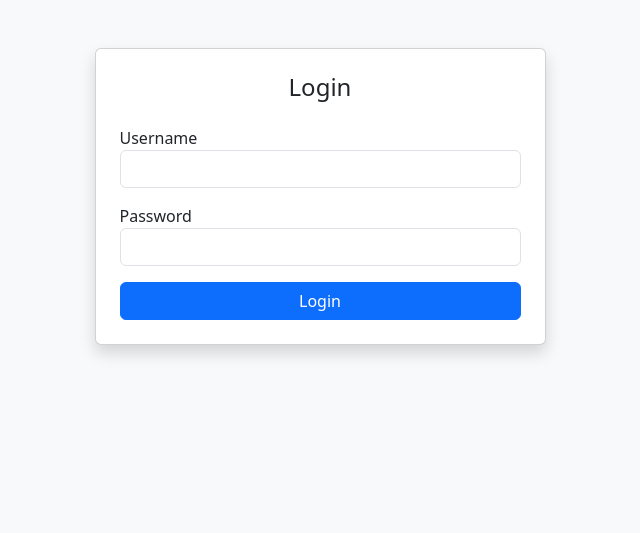
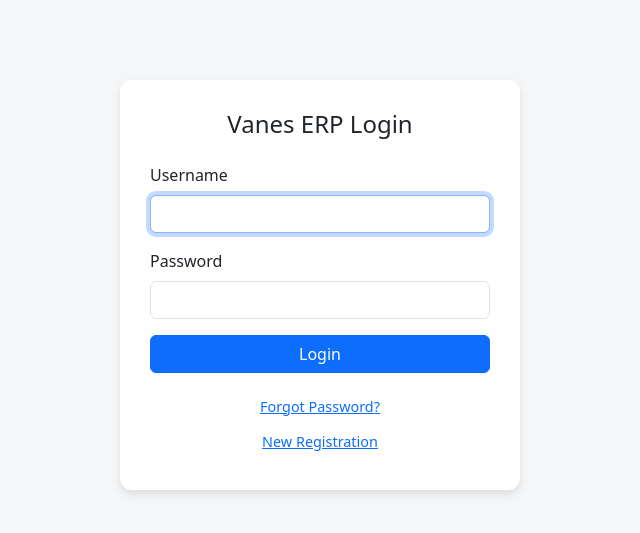
Before and after one commit to Madhan12-tech/Vanes_erp, a Flask app: page / in a window 1280 px wide. Shown: the top 533 px of the page, without its empty margins (320-960 px from the left). Run offline with Flask 3, Linux system fonts and the light colour scheme.

Commit message:
Update login.html

```diff
--- a/templates/login.html
+++ b/templates/login.html
@@ -2,38 +2,60 @@
 <html lang="en">
 <head>
   <meta charset="UTF-8">
-  <title>Login</title>
+  <title>Login - Vanes ERP</title>
   <link href="https://cdn.jsdelivr.net/npm/bootstrap@5.3.0/dist/css/bootstrap.min.css" rel="stylesheet">
+  <style>
+    body {
+      background: #f4f6f8;
+    }
+    .login-box {
+      max-width: 400px;
+      margin: 80px auto;
+      padding: 30px;
+      background: #fff;
+      border-radius: 12px;
+      box-shadow: 0 4px 8px rgba(0,0,0,0.1);
+    }
+    .btn-link {
+      font-size: 0.9rem;
+    }
+  </style>
 </head>
-<body class="bg-light">
-  <div class="container mt-5">
-    <div class="row justify-content-center">
-      <div class="col-md-5">
-        <div class="card shadow p-4">
-          <h4 class="text-center mb-4">Login</h4>
+<body>
+  <div class="login-box">
+    <h4 class="text-center mb-4">Vanes ERP Login</h4>
+
     {% with messages = get_flashed_messages(with_categories=true) %}
       {% if messages %}
         {% for category, message in messages %}
-                <div class="alert alert-{{ category }}">{{ message }}</div>
+          <div class="alert alert-{{ category }} alert-dismissible fade show" role="alert">
+            {{ message }}
+            <button type="button" class="btn-close" data-bs-dismiss="alert"></button>
+          </div>
         {% endfor %}
       {% endif %}
     {% endwith %}
+
     <form method="POST">
       <div class="mb-3">
-              <label>Username</label>
-              <input type="text" name="username" class="form-control" required>
+        <label for="username" class="form-label">Username</label>
+        <input type="text" name="username" id="username" class="form-control" required autofocus>
       </div>
       <div class="mb-3">
-              <label>Password</label>
-              <input type="password" name="password" class="form-control" required>
+        <label for="password" class="form-label">Password</label>
+        <input type="password" name="password" id="password" class="form-control" required>
       </div>
       <div class="d-grid">
-              <button class="btn btn-primary">Login</button>
+        <button class="btn btn-primary" type="submit">Login</button>
       </div>
     </form>
+
+    <div class="text-center mt-3">
+      <a href="{{ url_for('forgot') }}" class="btn btn-link">Forgot Password?</a><br>
+      <a href="{{ url_for('register') }}" class="btn btn-link">New Registration</a>
     </div>
   </div>
-    </div>
-  </div>
+
+  <script src="https://cdn.jsdelivr.net/npm/bootstrap@5.3.0/dist/js/bootstrap.bundle.min.js"></script>
 </body>
 </html>
```
Lines whose indentation alone changed are shown as unchanged.
